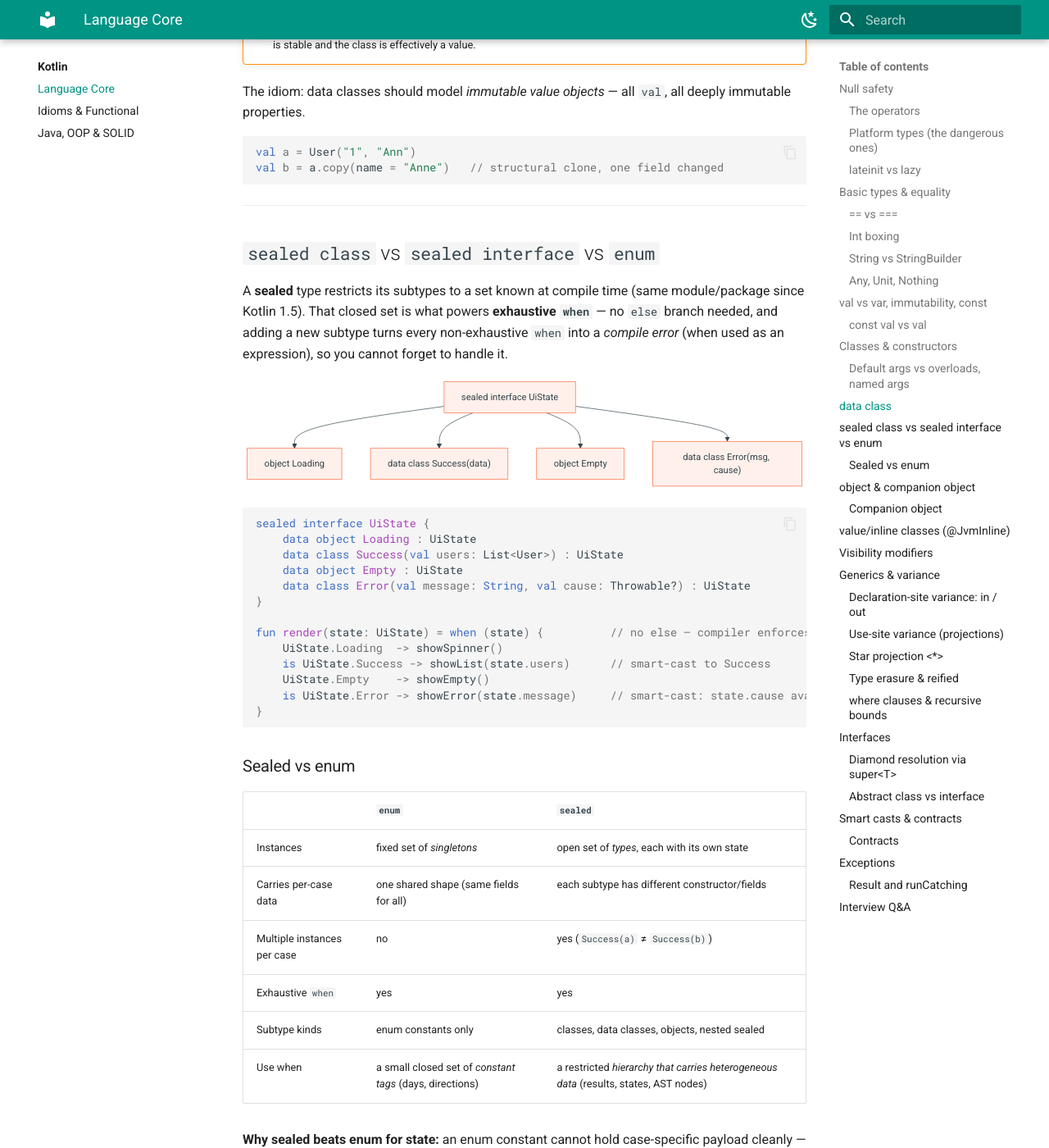
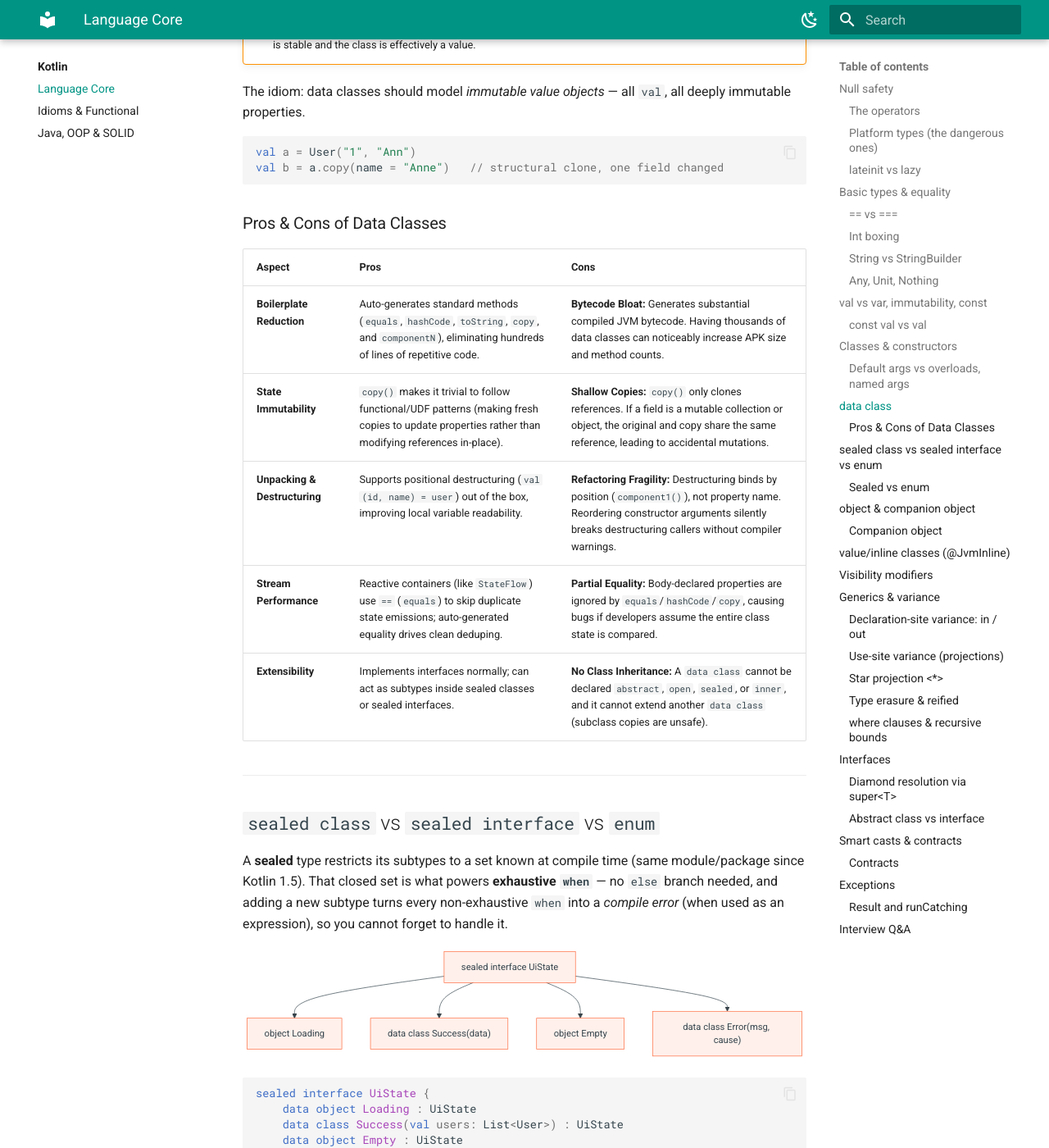
Before and after one commit to Ashokmani1/android-senior-prep, an MkDocs documentation site: the page built from docs/kotlin/fundamentals.md, in a window 1280 px wide and 1400 px high, scrolled down 6720 px. Shown: the whole window at 82% size. Built offline with MkDocs 1.6.1 and Material for MkDocs 9.7.7, drawn with Linux system fonts in a browser that asks for light colours.

Commit message:
Add pros and cons of Kotlin data classes to language fundamentals

````diff
--- a/docs/kotlin/fundamentals.md
+++ b/docs/kotlin/fundamentals.md
@@ -232,7 +232,18 @@ val a = User("1", "Ann")
 val b = a.copy(name = "Anne")   // structural clone, one field changed
 ```
 
+### Pros & Cons of Data Classes
+
+| Aspect | Pros | Cons |
+|---|---|---|
+| **Boilerplate Reduction** | Auto-generates standard methods (`equals`, `hashCode`, `toString`, `copy`, and `componentN`), eliminating hundreds of lines of repetitive code. | **Bytecode Bloat:** Generates substantial compiled JVM bytecode. Having thousands of data classes can noticeably increase APK size and method counts. |
+| **State Immutability** | `copy()` makes it trivial to follow functional/UDF patterns (making fresh copies to update properties rather than modifying references in-place). | **Shallow Copies:** `copy()` only clones references. If a field is a mutable collection or object, the original and copy share the same reference, leading to accidental mutations. |
+| **Unpacking & Destructuring** | Supports positional destructuring (`val (id, name) = user`) out of the box, improving local variable readability. | **Refactoring Fragility:** Destructuring binds by position (`component1()`), not property name. Reordering constructor arguments silently breaks destructuring callers without compiler warnings. |
+| **Stream Performance** | Reactive containers (like `StateFlow`) use `==` (`equals`) to skip duplicate state emissions; auto-generated equality drives clean deduping. | **Partial Equality:** Body-declared properties are ignored by `equals`/`hashCode`/`copy`, causing bugs if developers assume the entire class state is compared. |
+| **Extensibility** | Implements interfaces normally; can act as subtypes inside sealed classes or sealed interfaces. | **No Class Inheritance:** A `data class` cannot be declared `abstract`, `open`, `sealed`, or `inner`, and it cannot extend another `data class` (subclass copies are unsafe). |
+
 ---
+
 
 ## `sealed class` vs `sealed interface` vs `enum`
 
````
